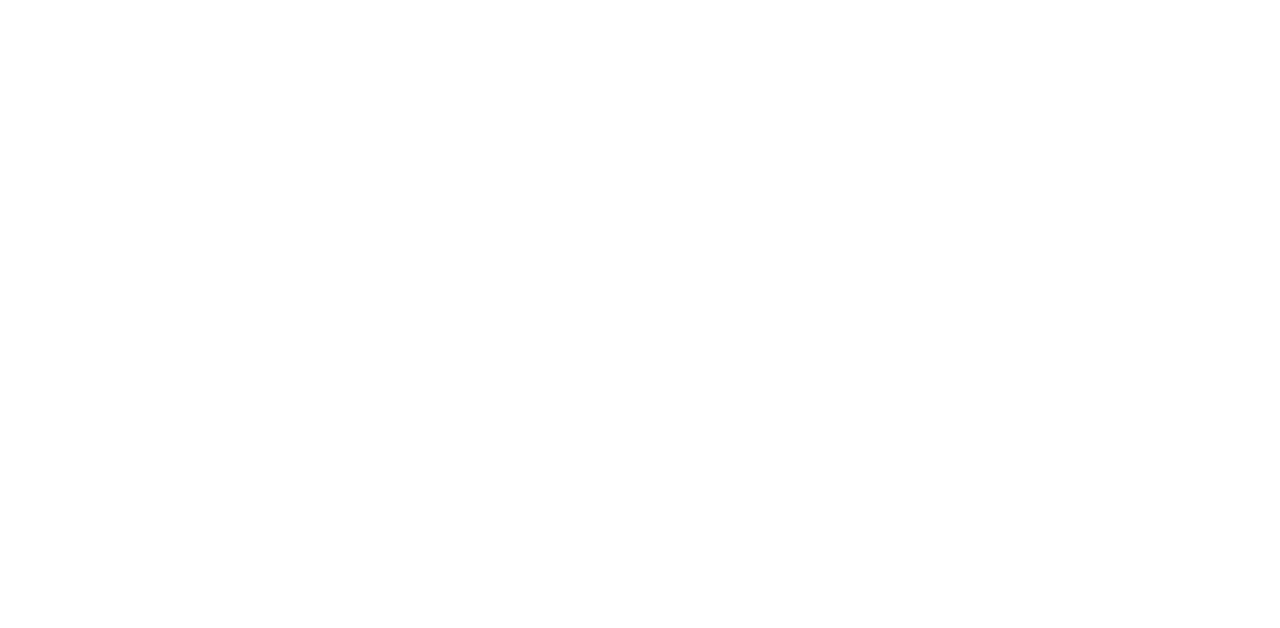
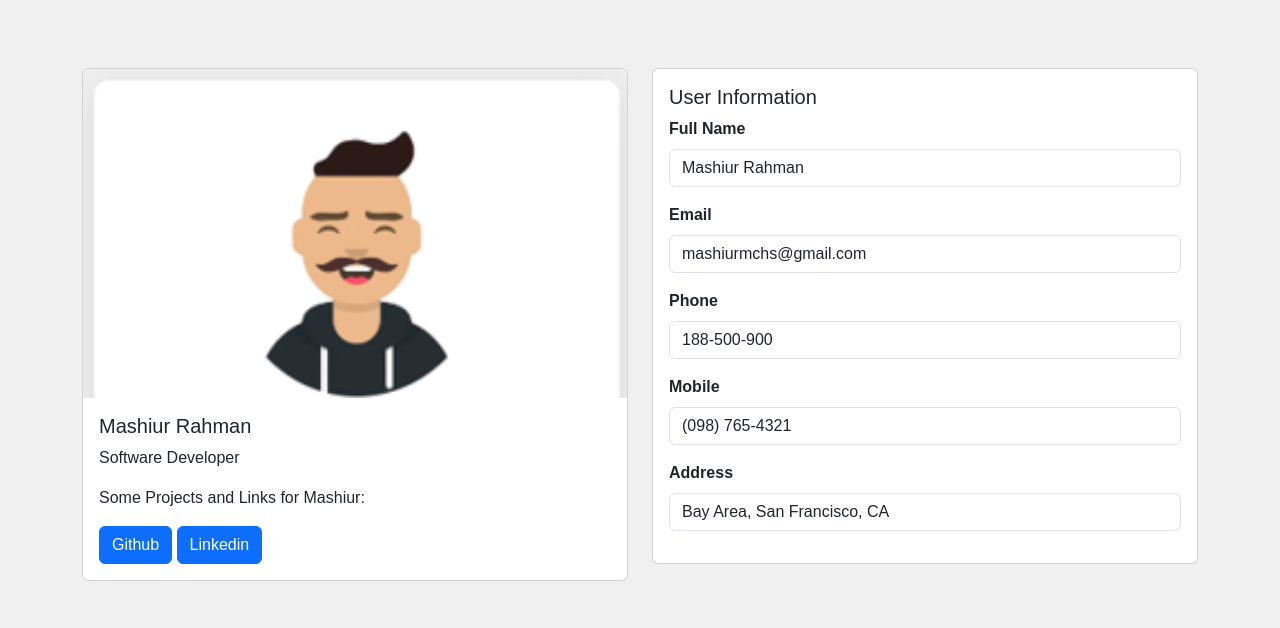
Before and after one commit to AppleCoder20-source/Bootstrap-Website, a plain HTML site: page Bootstrap/users.html in a window 1280 px wide. Drawn offline with nearby package versions, Linux system fonts and the light colour scheme.

Commit message:
Updated User Page

```diff
--- a/Bootstrap/users.html
+++ b/Bootstrap/users.html
@@ -0,0 +1,60 @@
+<!DOCTYPE html>
+<html lang="en">
+<head>
+    <meta charset="UTF-8">
+    <meta name="viewport" content="width=device-width, initial-scale=1.0">
+    <link href="https://cdn.jsdelivr.net/npm/bootstrap@5.3.3/dist/css/bootstrap.min.css" rel="stylesheet" integrity="sha384-QWTKZyjpPEjISv5WaRU9OFeRpok6YctnYmDr5pNlyT2bRjXh0JMhjY6hW+ALEwIH" crossorigin="anonymous">
+    <script src="https://cdn.jsdelivr.net/npm/bootstrap@5.3.3/dist/js/bootstrap.bundle.min.js" integrity="sha384-YvpcrYf0tY3lHB60NNkmXc5s9fDVZLESaAA55NDzOxhy9GkcIdslK1eN7N6jIeHz" crossorigin="anonymous"></script>
+    <link rel ="stylesheet" href ="styles.css">
+
+    <title>Users</title>
+</head>
+<body>
+    <div class="container mt-5">
+        <div class="row">
+            <!-- Original Card -->
+            <div class="col-md-6 mb-4">
+                <div class="card" style="width: 100%;">
+                    <img class="card-img-top" src="img/Screenshot 2024-09-22 214917.png" alt="Card image cap">
+                    <div class="card-body">
+                        <h5 class="card-title">Mashiur Rahman</h5>
+                        <p class="card-text">Software Developer </p>
+                        <p class="card-text">Some Projects and Links for Mashiur: </p>
+                        <a href="https://github.com/AppleCoder20-source?tab=repositories" class="btn btn-primary">Github</a>
+                        <a href="https://www.linkedin.com/in//" class="btn btn-primary">Linkedin</a>
+                    </div>
+                </div>
+            </div>
+
+            <!-- User Information Card -->
+            <div class="col-md-6">
+                <div class="card" style="width: 100%;">
+                    <div class="card-body">
+                        <h5 class="card-title">User Information</h5>
+                        <div class="mb-3">
+                            <label class="form-label"><strong>Full Name</strong></label>
+                            <p class="form-control"> Mashiur Rahman</p>
+                        </div>
+                        <div class="mb-3">
+                            <label class="form-label"><strong>Email</strong></label>
+                            <p class="form-control">mashiurmchs@gmail.com</p>
+                        </div>
+                        <div class="mb-3">
+                            <label class="form-label"><strong>Phone</strong></label>
+                            <p class="form-control">188-500-900</p>
+                        </div>
+                        <div class="mb-3">
+                            <label class="form-label"><strong>Mobile</strong></label>
+                            <p class="form-control">(098) 765-4321</p>
+                        </div>
+                        <div class="mb-3">
+                            <label class="form-label"><strong>Address</strong></label>
+                            <p class="form-control">Bay Area, San Francisco, CA</p>
+                        </div>
+                    </div>
+                </div>
+            </div>
+        </div>
+    </div>
+</body>
+</html>
```
Also changed, not shown: Bootstrap/index.html (+4 -3 lines), Bootstrap/img/Screenshot 2024-09-22 214917.png (added).
